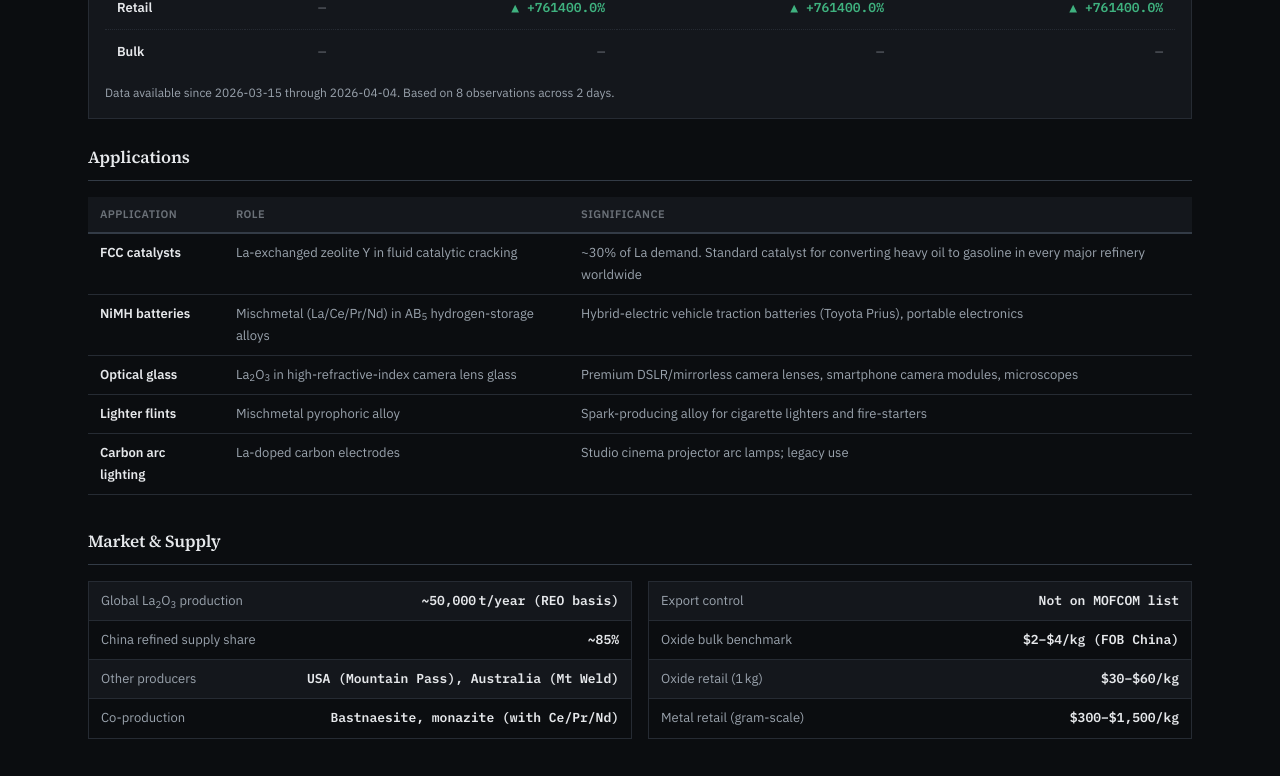
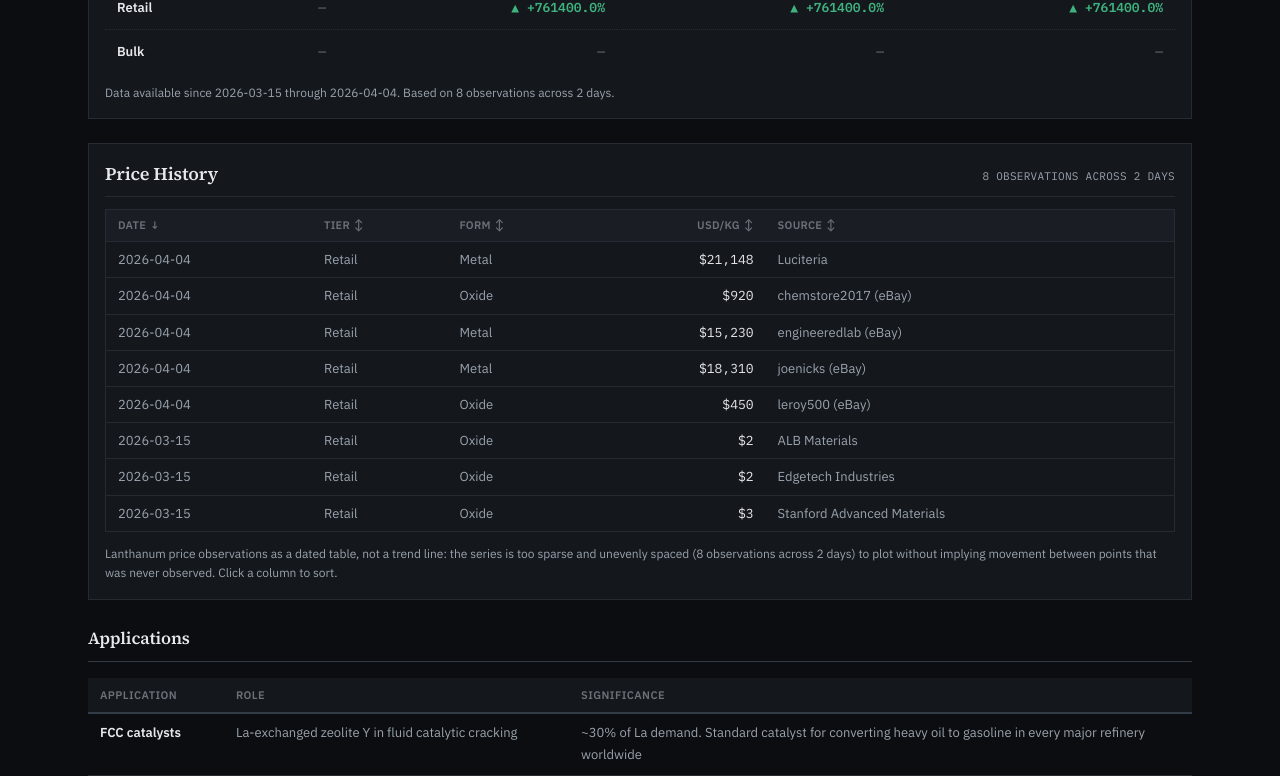
Before and after one commit to mironovb/lanthanides.io, a Next.js app: page /elements/La in a window 1280 px wide. Shown: the part 572-1348 px from the top of the page. Built offline with nearby package versions, Linux system fonts and the light colour scheme.

Commit message:
refactor: remove choppy and low-data visualizations

```diff
--- a/app/elements/[symbol]/page.tsx
+++ b/app/elements/[symbol]/page.tsx
@@ -20,6 +20,7 @@ import {
   getElementBySymbol,
   getElements,
   getFluctuation,
+  getPriceHistory,
   getPriceRecords,
   getReferencePrices,
 } from '@/lib/data';
@@ -31,6 +32,7 @@ import {
 } from '@/components/elements/categories';
 import { ElementBody } from '@/components/elements/ElementBody';
 import { fmtPremium } from '@/components/elements/format';
+import { PriceHistoryTable } from '@/components/elements/PriceHistoryTable';
 import { PriceMovementTable } from '@/components/elements/PriceMovementTable';
 import { ProvenanceTable } from '@/components/elements/ProvenanceTable';
 import { ReferencePriceCard } from '@/components/elements/ReferencePriceCard';
@@ -68,6 +70,7 @@ export default function ElementDetailPage({ params }: { params: Params }) {
     element.symbol,
   );
   const fluctuation = getFluctuation(element.symbol);
+  const priceHistory = getPriceHistory(element.symbol);
   const content = getElementContent(element.symbol);
 
   const cat = CATEGORY_STYLE[element.category];
@@ -204,6 +207,9 @@ export default function ElementDetailPage({ params }: { params: Params }) {
       {/* ── Price Movement % table ─────────────────────────────────────── */}
       <PriceMovementTable fluctuation={fluctuation} symbol={element.symbol} />
 
+      {/* ── Price History observations table (replaces the legacy chart) ── */}
+      <PriceHistoryTable history={priceHistory} elementName={element.name} />
+
       {/* ── Inline regulatory notice ───────────────────────────────────── */}
       {element.regulatory_status !== 'none' && (
         <RegulatoryNotice
--- /dev/null
+++ b/components/elements/PriceHistoryTable.tsx
@@ -0,0 +1,200 @@
+'use client';
+
+/**
+ * Price History — a sortable TABLE of an element's dated price observations
+ * (date · tier · form · USD/kg · source). This is the deliberate replacement
+ * for the legacy per-element inline-SVG price-history line chart
+ * (legacy/_includes/price-chart.html + legacy/assets/js/charts.js), per
+ * docs/AUDIT.md §3 (#1) and docs/VISUALIZATION-AUDIT.md.
+ *
+ * Why a table, never a line: across the catalog the price series is essentially
+ * two collection days — 29 of 31 elements have ≤2 distinct observation days, and
+ * the richest has 3. A polyline drawn through ≤2 points is either flat, choppy,
+ * or reads as a trend the data cannot support. So we draw NO line at any point
+ * count; we list every observation and state the sample size honestly.
+ *
+ * Derived `median_aggregate` rows are excluded — they are computed daily medians,
+ * not recorded offers, and would double-count the raw listings they summarise
+ * (the legacy chart excluded them too). Renders nothing when an element has no
+ * recorded raw observation, so no empty section ever ships.
+ *
+ * Mirrors ProvenanceTable: a single client island so headers sort in place, but
+ * fully present in the SSR HTML (works without JS, stays crawlable). No I/O.
+ */
+import { useMemo, useState } from 'react';
+import type { PriceHistory, PriceObservation } from '@/lib/types';
+import { capitalize, fmtUsd } from './format';
+
+type SortKey = 'date' | 'tier' | 'form' | 'price_per_kg' | 'source';
+type SortDir = 'asc' | 'desc';
+
+/** Human-readable source label: the named seller when present, else the raw source id/string. */
+function sourceLabel(o: PriceObservation): string {
+  return o.seller ?? o.source;
+}
+
+interface Column {
+  label: string;
+  sortKey: SortKey;
+  numeric?: boolean;
+  render: (o: PriceObservation) => React.ReactNode;
+}
+
+const COLUMNS: Column[] = [
+  { label: 'Date', sortKey: 'date', render: (o) => o.date },
+  { label: 'Tier', sortKey: 'tier', render: (o) => capitalize(o.tier) },
+  { label: 'Form', sortKey: 'form', render: (o) => (o.form ? capitalize(o.form) : '—') },
+  {
+    label: 'USD/kg',
+    sortKey: 'price_per_kg',
+    numeric: true,
+    render: (o) => `$${fmtUsd(o.price_per_kg)}`,
+  },
+  { label: 'Source', sortKey: 'source', render: (o) => sourceLabel(o) },
+];
+
+function valueFor(o: PriceObservation, key: SortKey): string | number | undefined {
+  return key === 'source' ? sourceLabel(o) : o[key];
+}
+
+function compare(
+  a: PriceObservation,
+  b: PriceObservation,
+  key: SortKey,
+  dir: SortDir,
+) {
+  const av = valueFor(a, key);
+  const bv = valueFor(b, key);
+  // Nulls/undefined always sort last, regardless of direction.
+  if (av == null && bv == null) return 0;
+  if (av == null) return 1;
+  if (bv == null) return -1;
+  const cmp =
+    typeof av === 'number' && typeof bv === 'number'
+      ? av - bv
+      : String(av).localeCompare(String(bv));
+  return dir === 'asc' ? cmp : -cmp;
+}
+
+export function PriceHistoryTable({
+  history,
+  elementName,
+}: {
+  history: PriceHistory | null;
+  elementName: string;
+}) {
+  const [sort, setSort] = useState<{ key: SortKey; dir: SortDir }>({
+    key: 'date',
+    dir: 'desc',
+  });
+
+  // Recorded observations only — drop the derived daily medians.
+  const observations = useMemo(
+    () =>
+      (history?.observations ?? []).filter(
+        (o) => o.source !== 'median_aggregate' && o.source_type !== 'aggregate',
+      ),
+    [history],
+  );
+
+  const sorted = useMemo(
+    () => [...observations].sort((a, b) => compare(a, b, sort.key, sort.dir)),
+    [observations, sort],
+  );
+
+  if (observations.length === 0) return null;
+
+  const distinctDays = new Set(observations.map((o) => o.date)).size;
+  const sample = `${observations.length} observation${
+    observations.length === 1 ? '' : 's'
+  } across ${distinctDays} day${distinctDays === 1 ? '' : 's'}`;
+
+  function onSort(col: Column) {
+    const key = col.sortKey;
+    setSort((prev) =>
+      prev.key === key
+        ? { key, dir: prev.dir === 'asc' ? 'desc' : 'asc' }
+        : { key, dir: col.numeric || key === 'date' ? 'desc' : 'asc' },
+    );
+  }
+
+  return (
+    <section
+      className="mb-6 border border-border bg-surface p-4"
+      aria-labelledby="price-history-title"
+    >
+      <div className="mb-3 flex items-baseline justify-between gap-3 border-b border-border pb-2">
+        <h2
+          id="price-history-title"
+          className="font-serif text-lg font-semibold text-fg"
+        >
+          Price History
+        </h2>
+        <span className="font-mono text-2xs uppercase tracking-wide text-fg-muted">
+          {sample}
+        </span>
+      </div>
+
+      <div className="overflow-x-auto border border-border">
+        <table className="w-full border-collapse text-sm">
+          <thead>
+            <tr className="bg-raised">
+              {COLUMNS.map((col) => {
+                const active = sort.key === col.sortKey;
+                return (
+                  <th
+                    key={col.label}
+                    aria-sort={
+                      active
+                        ? sort.dir === 'asc'
+                          ? 'ascending'
+                          : 'descending'
+                        : undefined
+                    }
+                    className={`cursor-pointer select-none whitespace-nowrap border-b border-border px-3 py-2 text-2xs font-semibold uppercase tracking-wide text-fg-dim hover:text-fg ${
+                      col.numeric ? 'text-right' : 'text-left'
+                    }`}
+                    onClick={() => onSort(col)}
+                  >
+                    {col.label}
+                    <span className="ml-1 text-fg-dim">
+                      {active ? (sort.dir === 'asc' ? '↑' : '↓') : '↕'}
+                    </span>
+                  </th>
+                );
+              })}
+            </tr>
+          </thead>
+          <tbody>
+            {sorted.map((o, i) => (
+              <tr
+                key={`${o.date}-${o.tier}-${o.record_id ?? i}`}
+                className="border-b border-border last:border-0 odd:bg-surface hover:bg-overlay"
+              >
+                {COLUMNS.map((col) => (
+                  <td
+                    key={col.label}
+                    className={`px-3 py-2 align-top ${
+                      col.numeric
+                        ? 'whitespace-nowrap text-right font-mono tabular-nums text-fg'
+                        : 'text-fg-muted'
+                    }`}
+                  >
+                    {col.render(o)}
+                  </td>
+                ))}
+              </tr>
+            ))}
+          </tbody>
+        </table>
+      </div>
+
+      <p className="mt-3 text-xs leading-relaxed text-fg-muted">
+        {elementName} price observations as a dated table, not a trend line: the
+        series is too sparse and unevenly spaced ({sample}) to plot without
+        implying movement between points that was never observed. Click a column
+        to sort.
+      </p>
+    </section>
+  );
+}
--- a/components/movements/MovementRow.tsx
+++ b/components/movements/MovementRow.tsx
@@ -82,8 +82,14 @@ export function MovementRow({ event }: { event: MovementEvent }) {
         {event.description}
       </p>
 
-      {/* ── Sparkline ─────────────────────────────────────────────────── */}
-      {event.sparkline?.path && (
+      {/* ── Sparkline (≥3 points only) ────────────────────────────────────
+          Minimum-data threshold per docs/AUDIT.md §3 (#5): a 2-point sparkline
+          is a fixed slope set by direction, not by data, so it implies a shape
+          the series can't support. We render the curve only when it spans ≥3
+          observation points; below that it is suppressed and the factual
+          from→to / change / observation count survive in the Meta block below.
+          See docs/VISUALIZATION-AUDIT.md. */}
+      {event.sparkline?.path && event.sparkline.point_count >= 3 && (
         <div className="flex items-center gap-3">
           <svg
             viewBox={`0 0 ${event.sparkline.width} ${event.sparkline.height}`}
```
Also changed, not shown: 2 other files (tests, documents, lock files or other folders).
